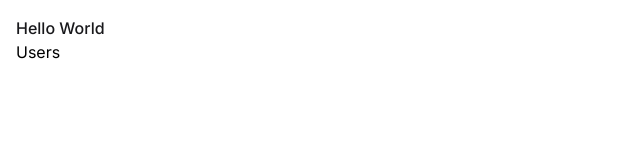
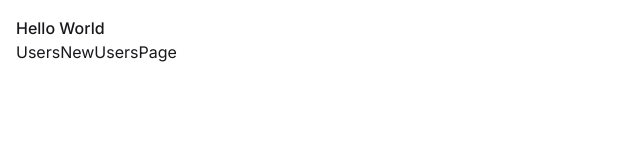
Before and after one commit to Central-Sports-Hub/CSH, a Next.js app in the folder central-sports-hub/: page / in a window 1280 px wide. Shown: the top 160 px of the page, without its empty margins (0-640 px from the left). Built offline with nearby package versions, Linux system fonts and the light colour scheme.

Commit message:
updating code file structure

```diff
--- /dev/null
+++ b/central-sports-hub/src/app/api/route.js
@@ -0,0 +1,9 @@
+export async function GET(request) {
+  //handle GET request ofr api/users
+  //Retrieve users from the dtabase or any data source
+
+  const users = [{ id: 1, username: "JonnyBoy" }];
+
+  //send the users as a response
+  return new Response(JSON.stringify(users));
+}
--- a/central-sports-hub/src/app/page.js
+++ b/central-sports-hub/src/app/page.js
@@ -1,10 +1,17 @@
 import Link from "next/link";
+// import Userspage from "./users/";
+// import NewUserPage from "./users/new/page";
 
 export default function Home() {
   return (
     <main>
       <h1 className="text-zinc-900 font-medium">Hello World</h1>
-      <Link href="/users">Users</Link>
+      <Link className="text-zinc-900 font-small" href="./users/">
+        Users
+      </Link>
+      <Link className="text-zinc-900 font-small" href="./users/new/">
+        NewUsersPage
+      </Link>
     </main>
   );
 }
--- a/central-sports-hub/src/app/users/new/page.jsx
+++ b/central-sports-hub/src/app/users/new/page.jsx
@@ -1,7 +1,12 @@
 import React from "react";
 
 const NewUserPage = () => {
-  return <div>NewUserPage</div>;
+  return (
+    <div>
+      <h2>NewUserPage</h2>
+    </div>
+  );
+  console.log("NEWUSER", NewUserPage);
 };
 
-export default NewUserPage;
+export default "NewUserPage";
--- a/central-sports-hub/src/app/users/page.jsx
+++ b/central-sports-hub/src/app/users/page.jsx
@@ -1,7 +1,8 @@
 import React from "react";
+import Link from "next/link";
 
 const UsersPage = () => {
   return <div>Userspage</div>;
 };
 
-export default Userspage;
+export default "Userspage";
```
Also changed, not shown: central-sports-hub/package.json (+6 -6 lines), central-sports-hub/Sports Site v2.svg (added), 1 other file (tests, documents, lock files or other folders).
